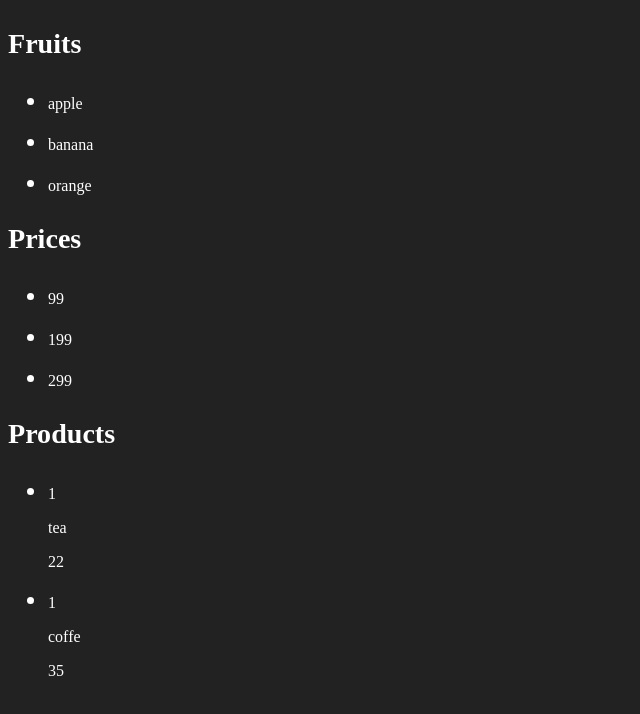
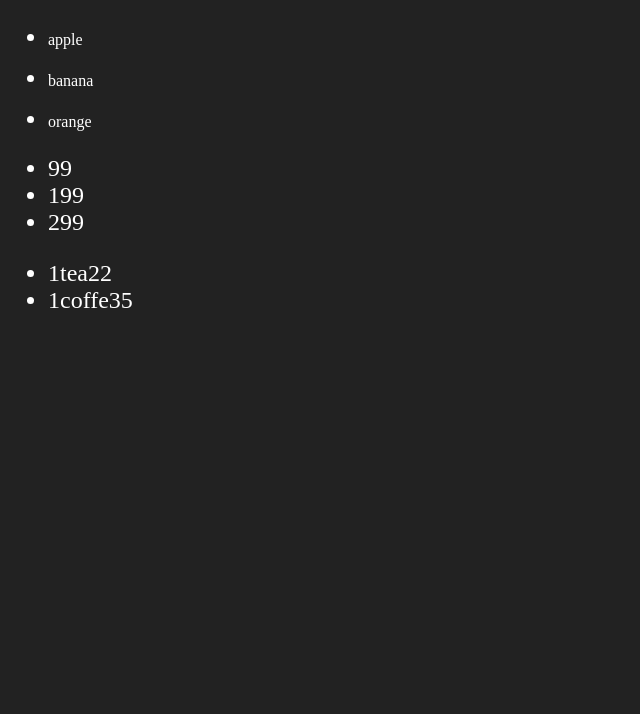
Before and after one commit to ameysawant/react-typescript, a React (Vite) app: page / in a window 1280 px wide. Shown: the top 714 px of the page, without its empty margins (0-640 px from the left). Built offline with nearby package versions, Linux system fonts and the light colour scheme.

Commit message:
added generics types

```diff
--- a/src/App.tsx
+++ b/src/App.tsx
@@ -4,52 +4,13 @@ import Forms from "./components/Forms";
 import Functions from "./components/Functions";
 import Parent from "./components/Parent";
 import Refs from "./components/Refs";
+import ShowMyList from "./components/ShowMyList";
 import States from "./components/States";
-import { List } from "./components/useApi";
 
 const App = () => {
   const handleClick = () => {
     console.log(45);
     return 45;
-  };
-
-  type Fruits = string;
-  type Prices = number;
-  type Product = {
-    id: number;
-    name: string;
-    price: number;
-  };
-
-  const fruits: Fruits[] = ["apple", "banana", "orange"];
-  const prices: Prices[] = [99, 199, 299];
-  const products: Product[] = [
-    {
-      id: 1,
-      name: "tea",
-      price: 22,
-    },
-    {
-      id: 1,
-      name: "coffe",
-      price: 35,
-    },
-  ];
-
-  const handleFruits = (item: Fruits) => {
-    return <p>{item}</p>;
-  };
-  const handlePrices = (item: Prices) => {
-    return <p>{item}</p>;
-  };
-  const handleProducts = (item: Product) => {
-    return (
-      <>
-        <p>{item.id}</p>
-        <p>{item.name}</p>
-        <p>{item.price}</p>
-      </>
-    );
   };
 
   return (
@@ -69,15 +30,7 @@ const App = () => {
       {/* <Forms /> */}
       {/* <Parent /> */}
       {/* <Refs /> */}
-
-      <h3>Fruits</h3>
-      <List items={fruits} renderItems={handleFruits} />
-
-      <h3>Prices</h3>
-      <List items={prices} renderItems={handlePrices} />
-
-      <h3>Products</h3>
-      <List items={products} renderItems={handleProducts} />
+      <ShowMyList />
     </>
   );
 };
--- /dev/null
+++ b/src/components/List.tsx
@@ -0,0 +1,20 @@
+import type { Product } from "./ShowMyList";
+
+type ListProps<T> = {
+  items: T[];
+  renderItems: (item: T) => React.ReactNode;
+};
+//const abc (a,b)
+const List = <T,>({ items, renderItems }: ListProps<T>) => {
+  return (
+    <>
+      <ul>
+        {items.map((item) => {
+          return <li>{renderItems(item)}</li>;
+        })}
+      </ul>
+    </>
+  );
+};
+
+export default List;
--- /dev/null
+++ b/src/components/ShowMyList.tsx
@@ -0,0 +1,60 @@
+import List from "./List";
+
+type Fruit = string;
+type Price = number;
+export type Product = {
+  id: number;
+  name: string;
+  price: number;
+};
+
+const fruits: Fruit[] = ["apple", "banana", "orange"];
+const prices: Price[] = [99, 199, 299];
+const products: Product[] = [
+  {
+    id: 1,
+    name: "tea",
+    price: 22,
+  },
+  {
+    id: 1,
+    name: "coffe",
+    price: 35,
+  },
+];
+
+const handleFruits = (item: Fruit) => {
+  return (
+    <>
+      <p>{item}</p>
+    </>
+  );
+};
+const handlePrices = (item: Price) => {
+  return (
+    <>
+      <span>{item}</span>
+    </>
+  );
+};
+const handleProducts = (item: Product) => {
+  return (
+    <>
+      <span>{item.id}</span>
+      <span>{item.name}</span>
+      <span>{item.price}</span>
+    </>
+  );
+};
+
+const ShowMyList = () => {
+  return (
+    <>
+      <List items={fruits} renderItems={handleFruits} />
+      <List items={prices} renderItems={handlePrices} />
+      <List items={products} renderItems={handleProducts} />
+    </>
+  );
+};
+
+export default ShowMyList;
--- a/src/components/useApi.tsx
+++ /dev/null
@@ -1,24 +0,0 @@
-type Product = {
-  id: number;
-  name: string;
-  price: number;
-};
-
-// type ListProps = {
-//   items: number[] | string[] | Product[];
-// };
-
-type ListProps<T> = {
-  items: T[];
-  renderItems: (item: T) => React.ReactNode;
-};
-
-export const List = <T,>({ items, renderItems }: ListProps<T>) => {
-  return (
-    <ul>
-      {items.map((item, i) => (
-        <li key={i}>{renderItems(item)}</li>
-      ))}
-    </ul>
-  );
-};
```
